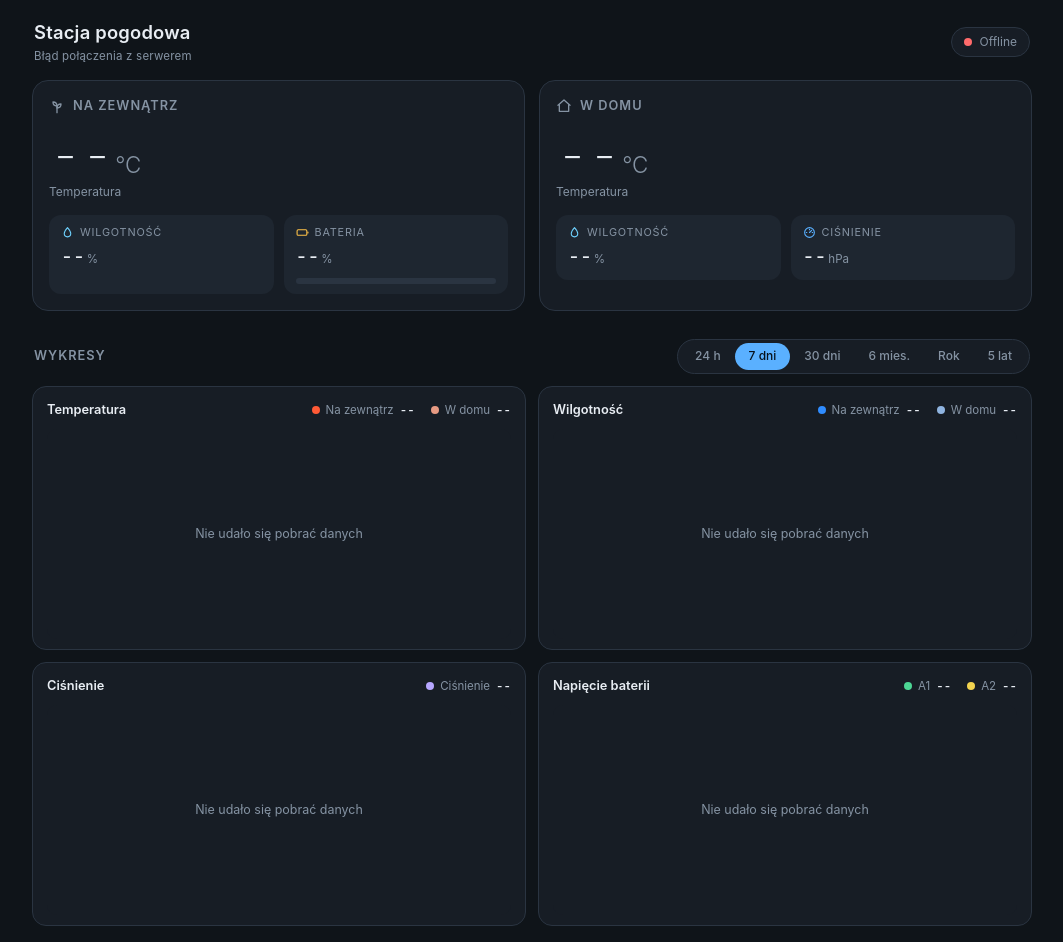
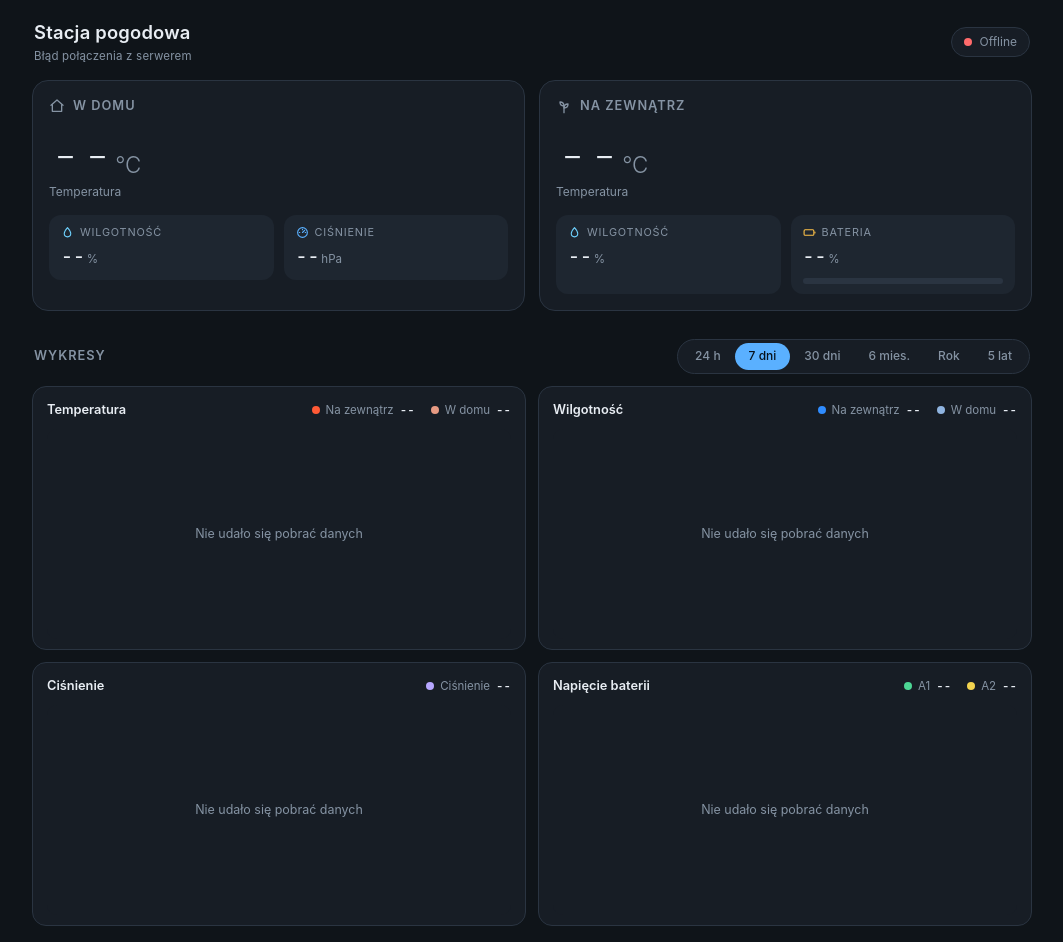
Before and after one commit to jakubgalek/pogoda, a plain HTML site: page index.html in a window 1280 px wide. Shown: the whole page, without its empty margins (108-1171 px from the left). Drawn offline with Linux system fonts and the light colour scheme; no server answers.

Commit message:
Update index.html

```diff
--- a/index.html
+++ b/index.html
@@ -55,7 +55,11 @@
 
   /* Karty */
   .grid { display: grid; grid-template-columns: 1fr; gap: 14px; }
-  @media (min-width: 640px) { .grid { grid-template-columns: 1fr 1fr; } }
+  @media (min-width: 640px) {
+    .grid { grid-template-columns: 1fr 1fr; grid-auto-flow: dense; }
+    .card-outdoor { order: 2; }
+    .card-indoor { order: 1; }
+  }
 
   .card {
     background: var(--surface);
@@ -171,7 +175,7 @@
   <div class="grid">
 
     <!-- NA ZEWNĄTRZ -->
-    <section class="card">
+    <section class="card card-outdoor">
       <div class="card-head">
         <div class="card-title">
           <svg viewBox="0 0 24 24" fill="none" stroke="currentColor" stroke-width="2" stroke-linecap="round" stroke-linejoin="round"><path d="M12 22V12"/><path d="M12 12c-4 0-6-2.5-6-6 4 0 6 2.5 6 6z"/><path d="M12 15c4 0 6-2.5 6-6-4 0-6 2.5-6 6z"/></svg>
@@ -204,8 +208,8 @@
       </div>
     </section>
 
-        <!-- W DOMU -->
-    <section class="card">
+    <!-- W DOMU -->
+    <section class="card card-indoor">
       <div class="card-head">
         <div class="card-title">
           <svg viewBox="0 0 24 24" fill="none" stroke="currentColor" stroke-width="2" stroke-linecap="round" stroke-linejoin="round"><path d="M3 11l9-8 9 8"/><path d="M5 10v10h14V10"/></svg>
```
